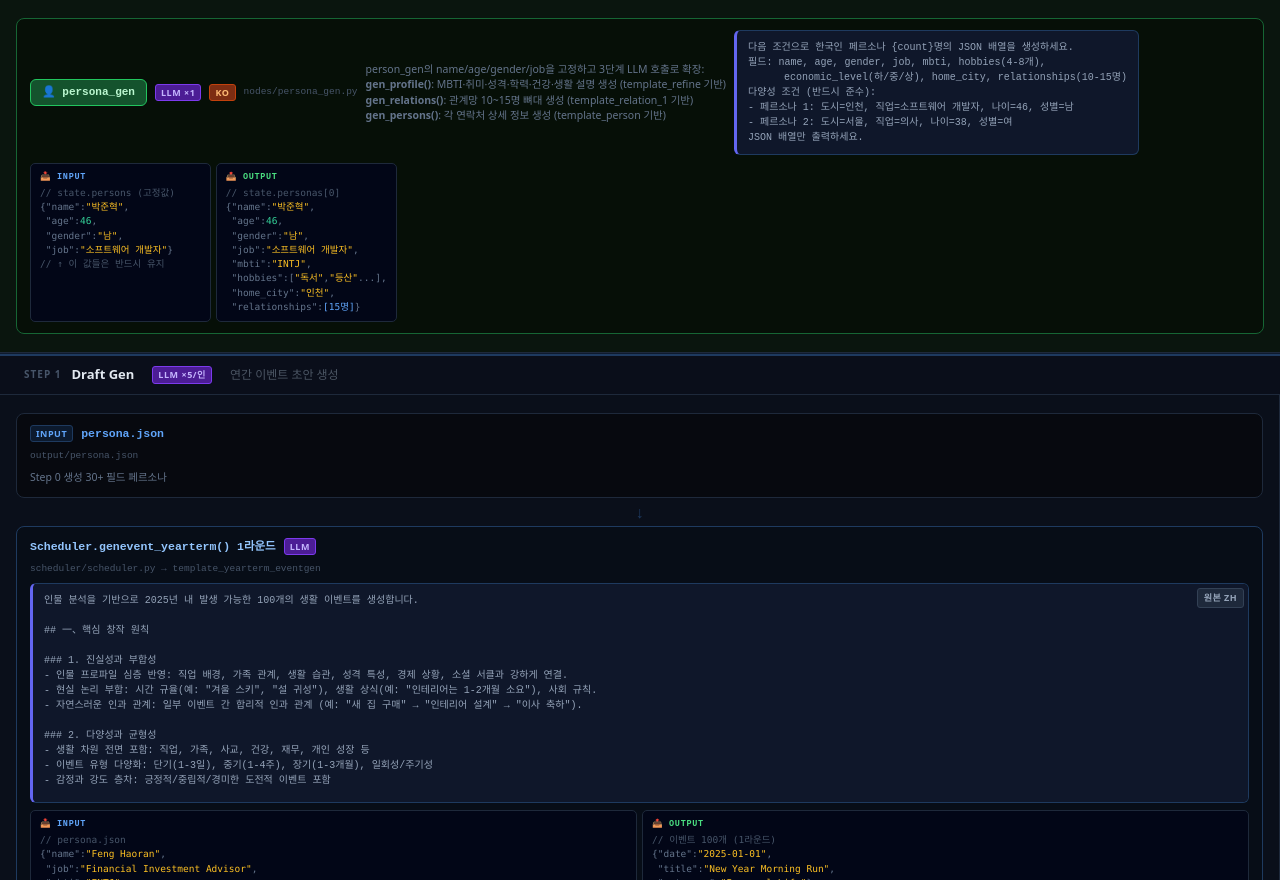
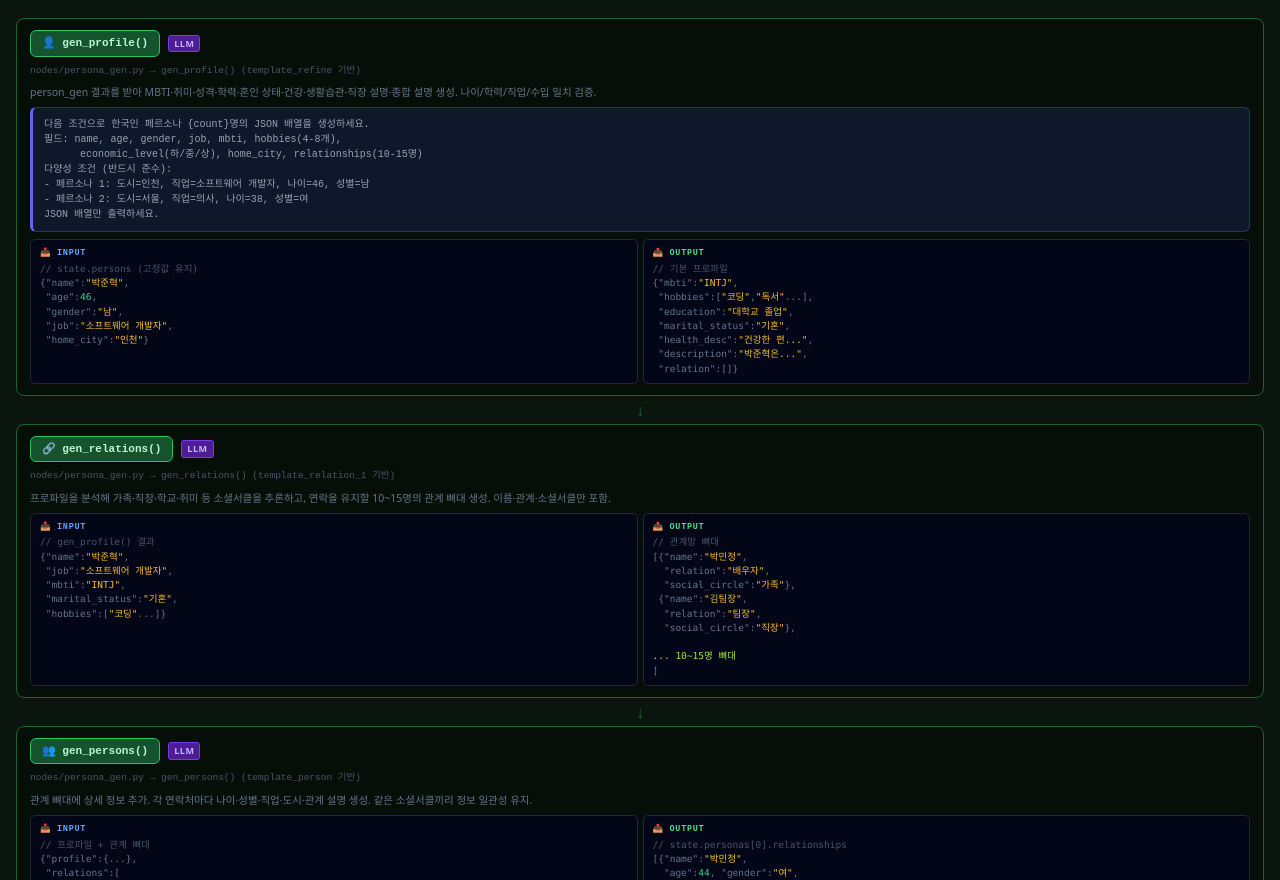
Before and after one commit to WooilKim/lifebench-langgraph, a plain HTML site: page index.html in a window 1280 px wide. Shown: the part 2784-3664 px from the top of the page. Drawn offline with nearby package versions, Linux system fonts and the light colour scheme.

Commit message:
feat: expand NEW persona_gen into 3 sub-steps gen_profile/relations/persons with IO

```diff
--- a/index.html
+++ b/index.html
@@ -369,7 +369,7 @@ function renderJobTable() {
 
 <div style="grid-column:1/-1;display:flex;align-items:center;gap:8px;padding:5px 24px;background:#07090f;border-top:1px solid #1e293b;border-bottom:1px solid #1e293b;">
   <div style="flex:1;height:1px;background:linear-gradient(to right,#1e3a5f,transparent)"></div>
-  <span style="font-size:9px;color:#334155;font-weight:800;letter-spacing:.08em;white-space:nowrap">ORIG: gen_profile → gen_relations → gen_persons (3 LLM)&nbsp;&nbsp;↔&nbsp;&nbsp;NEW: persona_gen (1 LLM)</span>
+  <span style="font-size:9px;color:#334155;font-weight:800;letter-spacing:.08em;white-space:nowrap">ORIG: gen_profile → gen_relations → gen_persons (3 LLM)&nbsp;&nbsp;↔&nbsp;&nbsp;NEW: gen_profile → gen_relations → gen_persons (3 LLM, KO)</span>
   <div style="flex:1;height:1px;background:linear-gradient(to left,#166534,transparent)"></div>
 </div>
 
@@ -473,43 +473,90 @@ traits:  [<span class="cs">"家庭导向"</span>...]
 
 </div>
 
-<!-- NEW Step 0 Sub-row B: persona_gen -->
+<!-- NEW Step 0 Sub-row B: gen_profile / gen_relations / gen_persons -->
 <div class="nc">
-<!-- persona_gen: 나머지 필드 확장 -->
+
+  <!-- gen_profile -->
   <div class="ss ss-new">
     <div class="flex items-center gap-2 flex-wrap">
-      <span class="npill np-new">👤 persona_gen</span>
-      <span class="badge b-llm">LLM ×1</span><span class="badge b-ko">KO</span>
-        <div class="ss-path">nodes/persona_gen.py</div>
-    <div class="ss-note">
-      person_gen의 name/age/gender/job을 고정하고 3단계 LLM 호출로 확장:<br>
-      <b>gen_profile()</b>: MBTI·취미·성격·학력·건강·생활 설명 생성 (template_refine 기반)<br>
-      <b>gen_relations()</b>: 관계망 10~15명 뼈대 생성 (template_relation_1 기반)<br>
-      <b>gen_persons()</b>: 각 연락처 상세 정보 생성 (template_person 기반)
-    </div>
+      <span class="npill np-new">👤 gen_profile()</span>
+      <span class="badge b-llm">LLM</span>
+    </div>
+    <div class="ss-path">nodes/persona_gen.py → gen_profile() (template_refine 기반)</div>
+    <div class="ss-note">person_gen 결과를 받아 MBTI·취미·성격·학력·혼인 상태·건강·생활습관·직장 설명·종합 설명 생성. 나이/학력/직업/수입 일치 검증.</div>
     <div class="pb-wrap">
       <div class="pb" data-new-k="persona_gen" data-lang="kr">로딩 중…</div>
     </div>
     <div class="io">
-      <div class="io-box"><div class="io-lbl text-blue-400">📥 INPUT</div><pre><span class="ck">// state.persons (고정값)</span>
-{"name":<span class="cs">"박준혁"</span>,
- "age":<span class="cn">46</span>,
- "gender":<span class="cs">"남"</span>,
- "job":<span class="cs">"소프트웨어 개발자"</span>}
-<span class="ck">// ↑ 이 값들은 반드시 유지</span></pre></div>
-      <div class="io-box"><div class="io-lbl text-green-400">📤 OUTPUT</div><pre><span class="ck">// state.personas[0]</span>
+      <div class="io-box"><div class="io-lbl text-blue-400">📥 INPUT</div><pre><span class="ck">// state.persons (고정값 유지)</span>
 {"name":<span class="cs">"박준혁"</span>,
  "age":<span class="cn">46</span>,
  "gender":<span class="cs">"남"</span>,
  "job":<span class="cs">"소프트웨어 개발자"</span>,
+ "home_city":<span class="cs">"인천"</span>}</pre></div>
+      <div class="io-box"><div class="io-lbl text-green-400">📤 OUTPUT</div><pre><span class="ck">// 기본 프로파일</span>
+{"mbti":<span class="cs">"INTJ"</span>,
+ "hobbies":[<span class="cs">"코딩"</span>,<span class="cs">"독서"</span>...],
+ "education":<span class="cs">"대학교 졸업"</span>,
+ "marital_status":<span class="cs">"기혼"</span>,
+ "health_desc":<span class="cs">"건강한 편..."</span>,
+ "description":<span class="cs">"박준혁은..."</span>,
+ "relation":[]}</pre></div>
+    </div>
+  </div>
+  <div class="ss-arrow ss-arrow-g">↓</div>
+
+  <!-- gen_relations -->
+  <div class="ss ss-new">
+    <div class="flex items-center gap-2 flex-wrap">
+      <span class="npill np-new">🔗 gen_relations()</span>
+      <span class="badge b-llm">LLM</span>
+    </div>
+    <div class="ss-path">nodes/persona_gen.py → gen_relations() (template_relation_1 기반)</div>
+    <div class="ss-note">프로파일을 분석해 가족·직장·학교·취미 등 소셜서클을 추론하고, 연락을 유지할 10~15명의 관계 뼈대 생성. 이름·관계·소셜서클만 포함.</div>
+    <div class="io">
+      <div class="io-box"><div class="io-lbl text-blue-400">📥 INPUT</div><pre><span class="ck">// gen_profile() 결과</span>
+{"name":<span class="cs">"박준혁"</span>,
+ "job":<span class="cs">"소프트웨어 개발자"</span>,
  "mbti":<span class="cs">"INTJ"</span>,
- "hobbies":[<span class="cs">"독서"</span>,<span class="cs">"등산"</span>...],
- "home_city":<span class="cs">"인천"</span>,
- "relationships":<span class="cb">[15명]</span>}</pre></div>
-    </div>
-  </div>
-</div>
-
+ "marital_status":<span class="cs">"기혼"</span>,
+ "hobbies":[<span class="cs">"코딩"</span>...]}</pre></div>
+      <div class="io-box"><div class="io-lbl text-green-400">📤 OUTPUT</div><pre><span class="ck">// 관계망 뼈대</span>
+[{"name":<span class="cs">"박민정"</span>,
+  "relation":<span class="cs">"배우자"</span>,
+  "social_circle":<span class="cs">"가족"</span>},
+ {"name":<span class="cs">"김팀장"</span>,
+  "relation":<span class="cs">"팀장"</span>,
+  "social_circle":<span class="cs">"직장"</span>},
+ <span class="cg">... 10~15명 뼈대</span>]</pre></div>
+    </div>
+  </div>
+  <div class="ss-arrow ss-arrow-g">↓</div>
+
+  <!-- gen_persons -->
+  <div class="ss ss-new">
+    <div class="flex items-center gap-2 flex-wrap">
+      <span class="npill np-new">👥 gen_persons()</span>
+      <span class="badge b-llm">LLM</span>
+    </div>
+    <div class="ss-path">nodes/persona_gen.py → gen_persons() (template_person 기반)</div>
+    <div class="ss-note">관계 뼈대에 상세 정보 추가. 각 연락처마다 나이·성별·직업·도시·관계 설명 생성. 같은 소셜서클끼리 정보 일관성 유지.</div>
+    <div class="io">
+      <div class="io-box"><div class="io-lbl text-blue-400">📥 INPUT</div><pre><span class="ck">// 프로파일 + 관계 뼈대</span>
+{"profile":{...},
+ "relations":[
+  {"name":<span class="cs">"박민정"</span>,
+   "relation":<span class="cs">"배우자"</span>,
+   "social_circle":<span class="cs">"가족"</span>}...]}</pre></div>
+      <div class="io-box"><div class="io-lbl text-green-400">📤 OUTPUT</div><pre><span class="ck">// state.personas[0].relationships</span>
+[{"name":<span class="cs">"박민정"</span>,
+  "age":<span class="cn">44</span>, "gender":<span class="cs">"여"</span>,
+  "job":<span class="cs">"초등학교 교사"</span>,
+  "home_city":<span class="cs">"인천"</span>,
+  "description":<span class="cs">"대학 동문으로..."</span>},
+ <span class="cg">... 총 14명</span>]</pre></div>
+    </div>
+  </div>
 
 </div>
 <div class="row-sep"></div>
```
Also changed, not shown: viz/index.html (+73 -26 lines).
